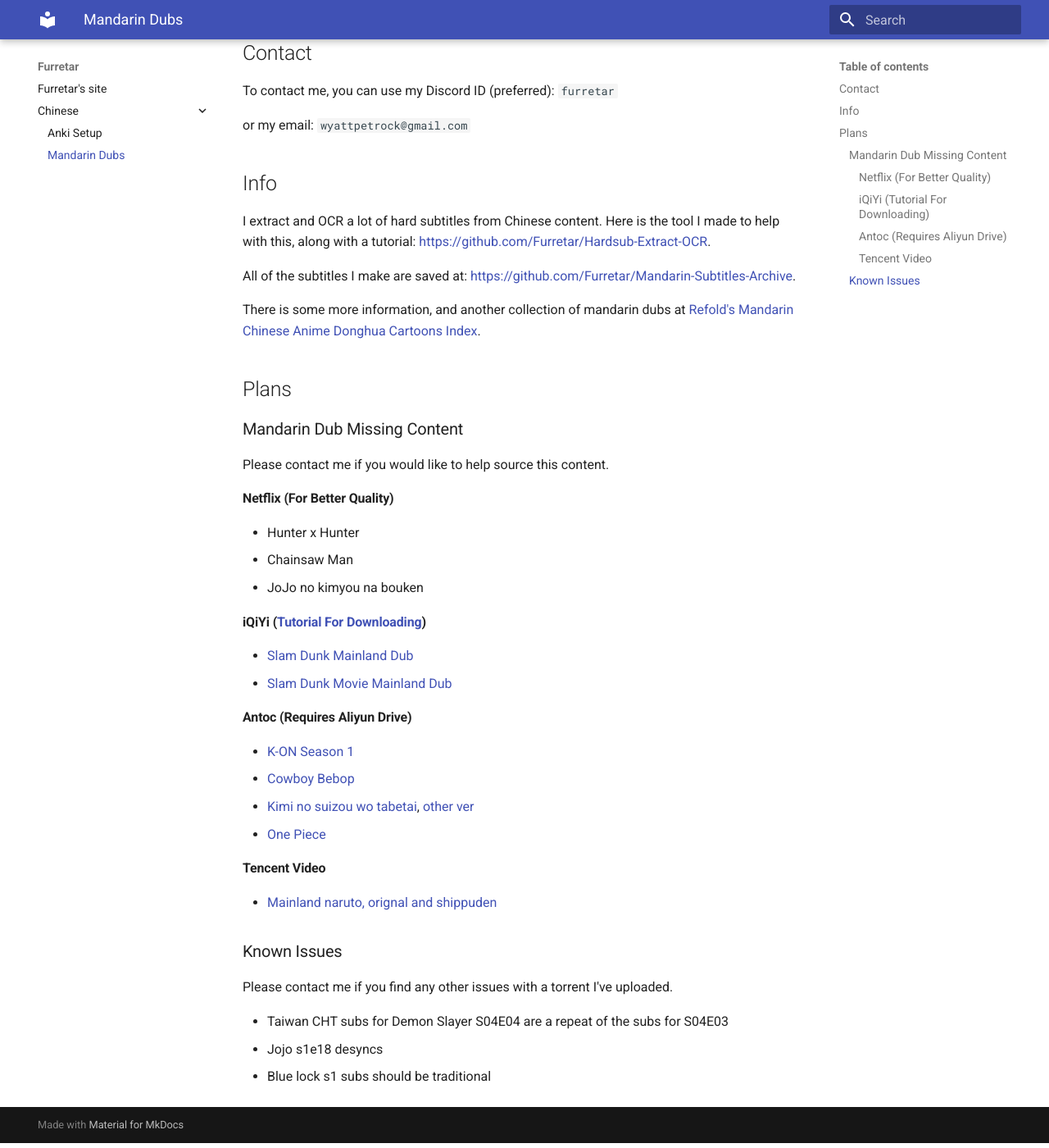
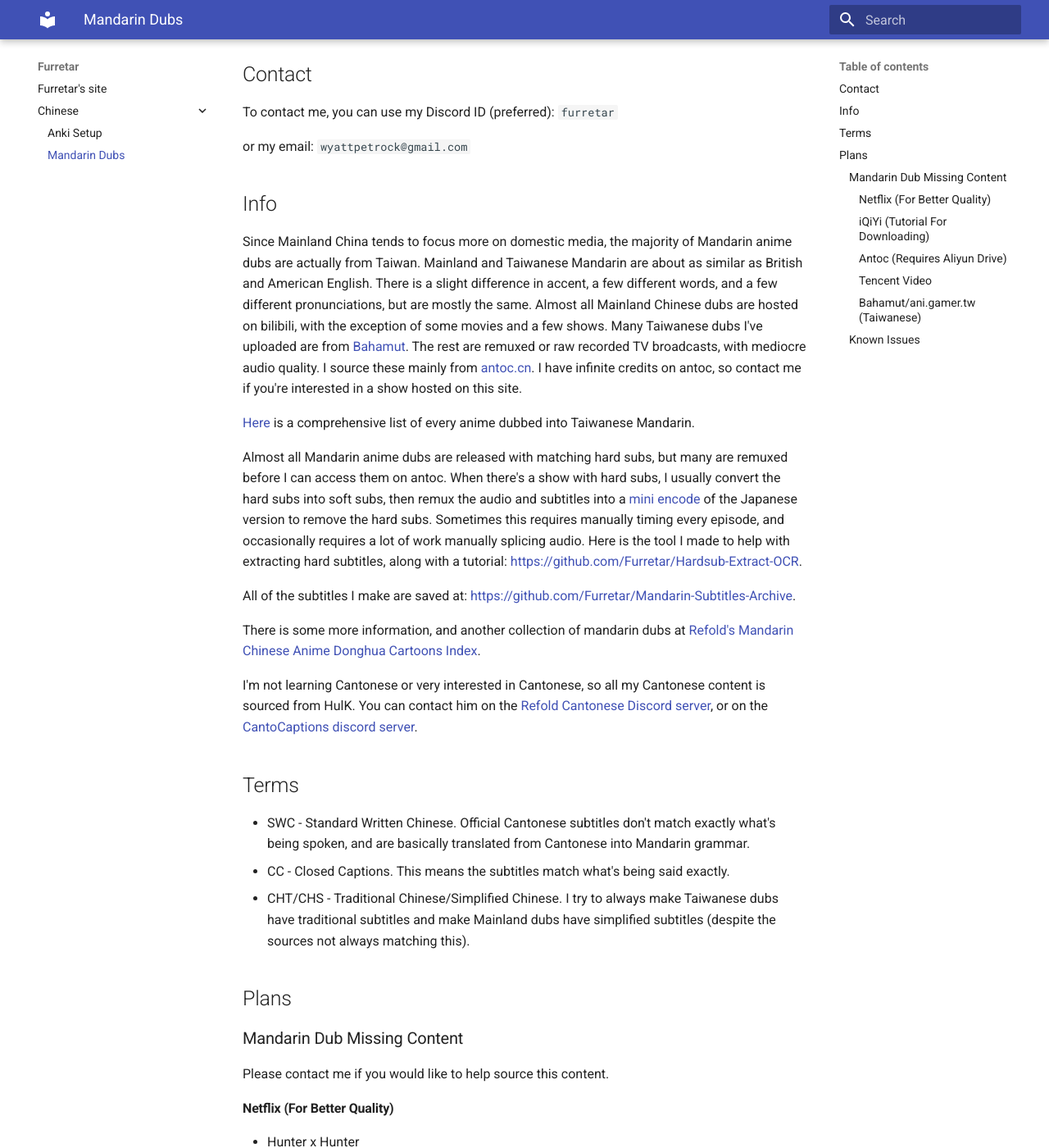
Before and after one commit to Furretar/furretar.github.io, an MkDocs documentation site: the page built from docs/chinese/mandarin-dubs.md, in a window 1280 px wide and 1400 px high, scrolled down 265 px. Shown: the whole window at 82% size. Built offline with MkDocs 1.6.1 and Material for MkDocs 9.7.7, drawn with Linux system fonts in a browser that asks for light colours; some of the changed lines change nothing that is shown; some of the changed text lies outside the part shown.

Commit message:
update mandarin dubs introduction
added info on sourcing dubs and some terms. added cantonese section. added bahamut shows

````diff
--- a/docs/chinese/mandarin-dubs.md
+++ b/docs/chinese/mandarin-dubs.md
@@ -1,7 +1,7 @@
 # Mandarin Dubs
-I upload Mandarin dubs of anime at [https://nyaa.si/user/Furretar](https://nyaa.si/user/Furretar)
+I upload Mandarin dubs of anime at [https://nyaa.si/user/Furretar](https://nyaa.si/user/Furretar). My goal is to optimize my uploads for language learning.
 
-I'm at an intermediate level of Mandarin, with like 6k anki cards. I'd love to talk to anyone learning mandarin (or Japanese), so feel free to message me anytime.
+I'm at an intermediate level of Mandarin, with about 6,000 anki cards. I'd love to talk to anyone learning mandarin (or Japanese), so feel free to message me anytime.
 
 ## Contact
 To contact me, you can use my Discord ID (preferred): `furretar`
@@ -12,12 +12,23 @@
 	```
 
 ## Info
-I extract and OCR a lot of hard subtitles from Chinese content. Here is the tool I made to help with this, along with a tutorial: [https://github.com/Furretar/Hardsub-Extract-OCR](https://github.com/Furretar/Hardsub-Extract-OCR).
+Since Mainland China tends to focus more on domestic media, the majority of Mandarin anime dubs are actually from Taiwan. Mainland and Taiwanese Mandarin are about as similar as British and American English. There is a slight difference in accent, a few different words, and a few different pronunciations, but are mostly the same. Almost all Mainland Chinese dubs are hosted on bilibili, with the exception of some movies and a few shows. Many Taiwanese dubs I've uploaded are from [Bahamut](https://ani.gamer.com.tw/). The rest are remuxed or raw recorded TV broadcasts, with mediocre audio quality. I source these mainly from [antoc.cn](www.antoc.cn/). I have infinite credits on antoc, so contact me if you're interested in a show hosted on this site.
+
+[Here](https://vocustaiwan.fandom.com/zh-tw/wiki/%E5%88%86%E9%A1%9E:%E6%97%A5%E6%9C%AC%E5%8B%95%E7%95%AB) is a comprehensive list of every anime dubbed into Taiwanese Mandarin.
+
+Almost all Mandarin anime dubs are released with matching hard subs, but many are remuxed before I can access them on antoc. When there's a show with hard subs, I usually convert the hard subs into soft subs, then remux the audio and subtitles into a [mini encode](https://thewiki.moe/guides/quality/#mini-encode) of the Japanese version to remove the hard subs. Sometimes this requires manually timing every episode, and occasionally requires a lot of work manually splicing audio. Here is the tool I made to help with extracting hard subtitles, along with a tutorial: [https://github.com/Furretar/Hardsub-Extract-OCR](https://github.com/Furretar/Hardsub-Extract-OCR).
 
 All of the subtitles I make are saved at: [https://github.com/Furretar/Mandarin-Subtitles-Archive](https://github.com/Furretar/Mandarin-Subtitles-Archive).
 
 There is some more information, and another collection of mandarin dubs at
 [Refold's Mandarin Chinese Anime Donghua Cartoons Index](https://docs.google.com/spreadsheets/u/0/d/15ePAgVgzODjoxxaxjTETXiPNlS7Kl6VqzroUJl2HNIU/htmlview#).
+
+I'm not learning Cantonese or very interested in Cantonese, so all my Cantonese content is sourced from HulK. You can contact him on the [Refold Cantonese Discord server](https://refold.la/join/), or on the [CantoCaptions discord server](https://github.com/notHulK11/CantoCaptions).
+
+## Terms
+- SWC - Standard Written Chinese. Official Cantonese subtitles don't match exactly what's being spoken, and are basically translated from Cantonese into Mandarin grammar.
+- CC - Closed Captions. This means the subtitles match what's being said exactly.
+- CHT/CHS - Traditional Chinese/Simplified Chinese. I try to always make Taiwanese dubs have traditional subtitles and make Mainland dubs have simplified subtitles (despite the sources not always matching this).
 
 ## Plans
 ### Mandarin Dub Missing Content
@@ -31,12 +42,42 @@
 - [Slam Dunk Mainland Dub](https://www.iqiyi.com/tvg/to_page_url?album_id=MjAyOTE4MTAx&app_version=13.124.24146&ext_params=rpage%3Dcategory_lib.1009%26block%3Dpca_list_perdoc%26rseat%3Dtitle_30%26r%3D202918101%26ps2%3D%26s2%3D%26vfrm%3Dcategory_lib.1009%26vfrmblk%3Dpca_list_perdoc%26vfrmrst%3Dtitle_30&on_record=1&timestamp=1766652828995&tv_id=MzkwMjQ0MDAw&sign=BFE45C0180F679E86F7815814CFB36C1)
 - [Slam Dunk Movie Mainland Dub](https://www.iqiyi.com/v_uh5s06s0aw.html?vfrmblk=pca_list_perdoc&r=8124837059273601&block=pca_list_perdoc&rpage=category_lib.1009&rseat=title_208&vfrm=category_lib.1009&vfrmrst=title_208 )
 #### Antoc (Requires Aliyun Drive)
-- [K-ON Season 1](https://www.antoc.cn/forum.php?mod=viewthread&tid=1980)
+- [K-ON Season](https://www.antoc.cn/forum.php?mod=viewthread&tid=1980)
 - [Cowboy Bebop](https://www.antoc.cn/forum.php?mod=viewthread&tid=3244)
 - [Kimi no suizou wo tabetai](https://www.antoc.cn/forum.php?mod=viewthread&tid=2842), [other ver](https://www.antoc.cn/forum.php?mod=viewthread&tid=3228)
 - [One Piece](https://www.antoc.cn/forum.php?mod=viewthread&tid=2127)
 #### Tencent Video
 - [Mainland naruto, orignal and shippuden](https://v.qq.com/x/cover/mzc00200s6u45af/z41011n9rb6.html)
+#### Bahamut/ani.gamer.tw (Taiwanese)
+I personally have no interest in these shows, but I might consider uploading them if I knew there was interest.
+
+- 25835 all 棒球大聯盟 第二季
+- 28470 all 棒球大聯盟 第三季
+- 24663 all 棒球大聯盟 第五季
+- 24729 all 棒球大聯盟 第六季
+- 28708 all 棒球大聯盟 第四季
+- 22759 all 棒球大聯盟
+- 22593 all 棒球大聯盟 2nd 第二季
+- 23335 all 棒球大聯盟版 友情的一球
+- 3776 all 鑽石王牌
+- 6039 all 王者天下 第二季
+- 5785 all 王者天下
+- 38899 all 史上最強弟子兼一
+- 39114 all 史上最強弟子兼一：暗之襲擊
+- 5408 all 惡魔奶爸
+- 9660 all 隊長小翼
+- 40095 all 蠟筆小新：幽靈忍者珍風傳
+-3826 all 籃球少年王
+- 24073 all Aikatsu
+- 40477 all 酷洛米的繽紛旅程
+- 40710 all 元氣媽媽
+- 37637 all 新次元！蠟筆小新超能力大決戰~飛吧！手卷壽司~
+- 45519 all 熊貓大冒險
+- 41839 all 國王戰隊 冒險王國
+- 33394 all 小怪獸成長日記
+- 26753 all 怪獸大戰爭超銀河傳說 The Movie
+- 34239 all 機界戰隊全開者 VS 煌輝者 VS 前輩者
+- 34231 all TEN·豪快者
 
 ### Known Issues
 Please contact me if you find any other issues with a torrent I've uploaded.
````
Also changed, not shown: site/chinese/mandarin-dubs/index.html, site/search/search_index.json, 1 other file.
